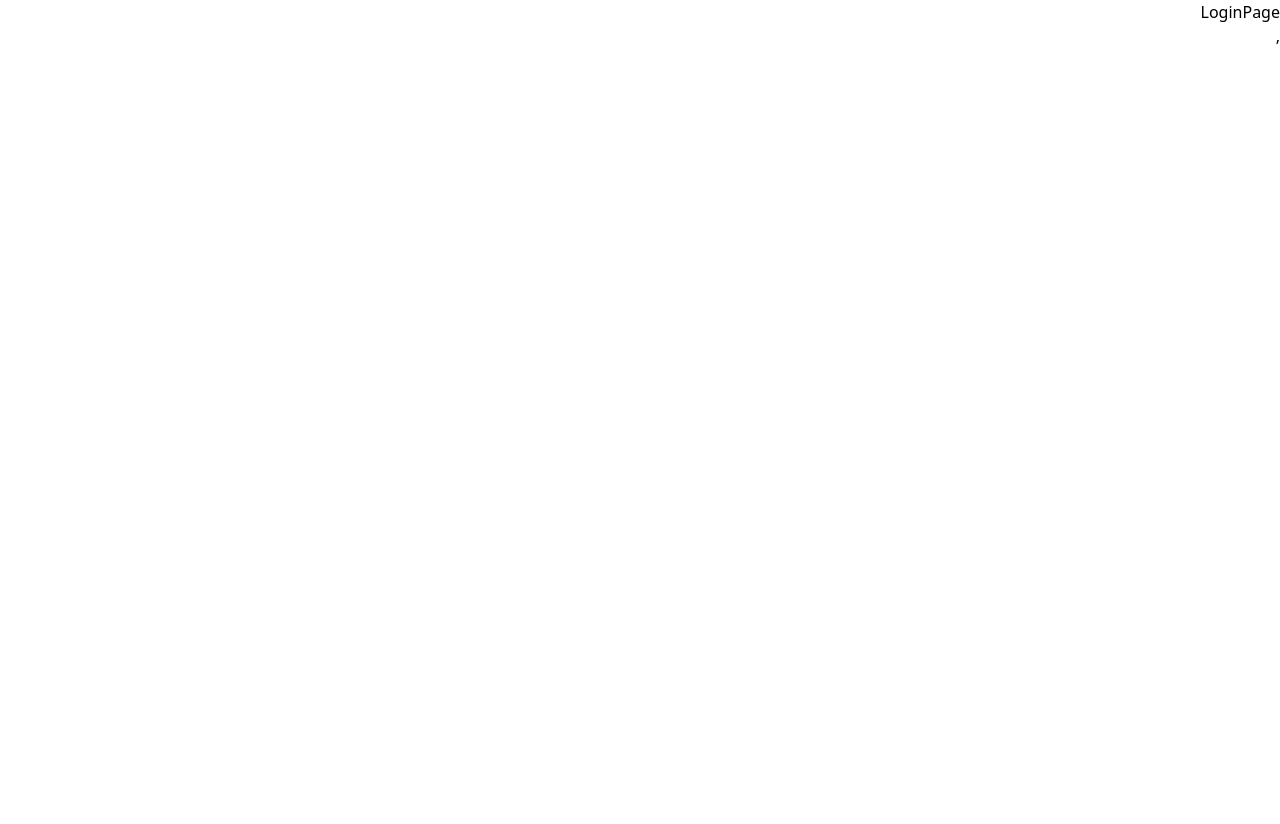
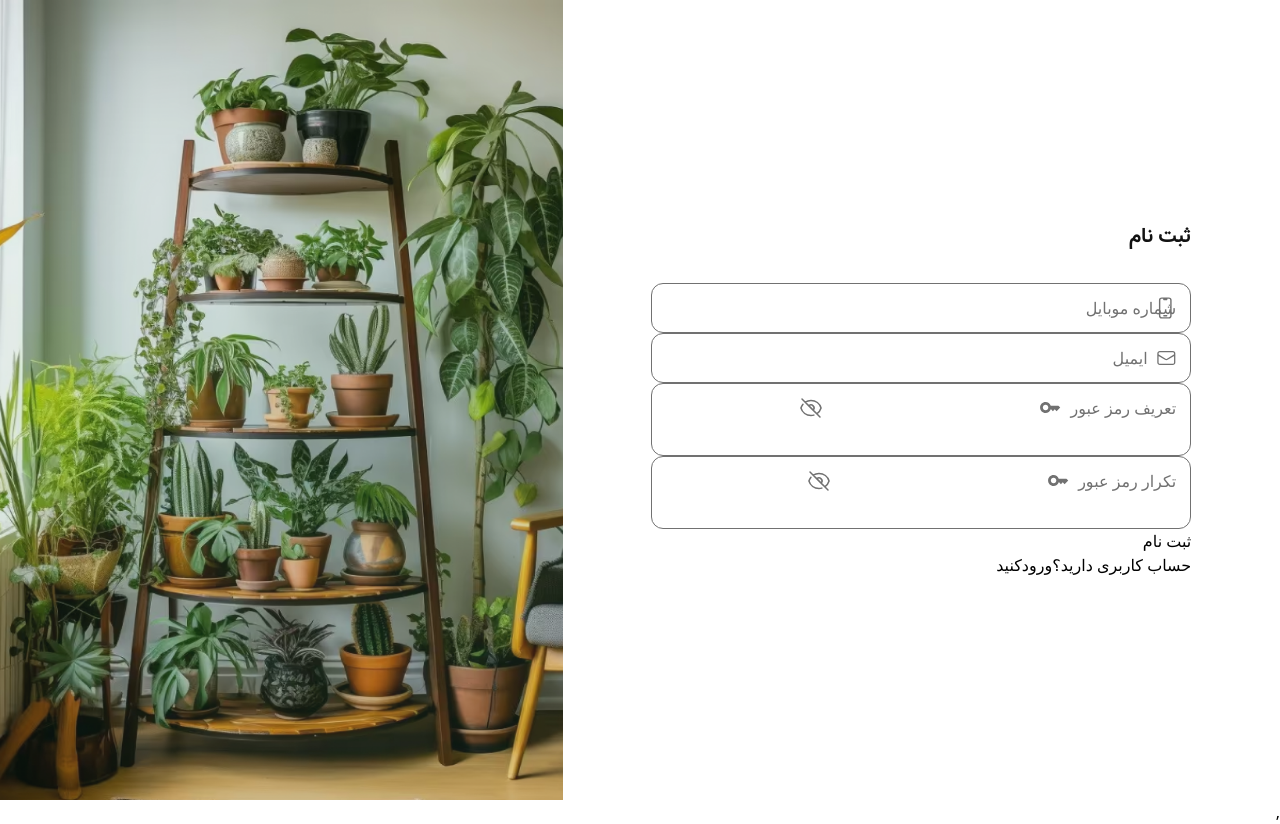
Before and after one commit to awmiri/PLANT-WEB, a React (Vite) app: page /loginpage in a window 1280 px wide. Before the commit the page ends 800 px from the top, so only its background shows below. Built offline with nearby package versions, Linux system fonts and the light colour scheme.

Commit message:
create main consept of  the sign up page

```diff
--- a/src/index.css
+++ b/src/index.css
@@ -1,6 +1,10 @@
 @import "tailwindcss";
 * {
   box-sizing: border-box;
+}
+body,
+html {
+  height: 100%;
 }
 @font-face {
   font-family: vazirBold;
--- a/src/layouts/AuthLayout.jsx
+++ b/src/layouts/AuthLayout.jsx
@@ -2,7 +2,7 @@ import { Outlet } from 'react-router';
 
 function AuthLayout() {
     return (
-        <div className="">
+        <div className='w-full h-dvh overflow-hidden flex items-center justify-between'>
             <Outlet />
         </div>
     );
--- a/src/mainConsept/Login_page/SignupPage.jsx
+++ b/src/mainConsept/Login_page/SignupPage.jsx
@@ -1,7 +1,64 @@
 import React from 'react'
+import './login.css'
+
 
 export default function SignupPage() {
     return (
-        <div>LoginPage</div>
+        <>
+            <div className='w-full h-full flex flex-col items-center justify-center'>
+                <div className='w-[540px] h-[485px] flex flex-col items-start justify-center'>
+                    <h2 className='text-customBlack font-vazirBold mb-8 text-xl'>ثبت نام</h2>
+                    <form action="" className='w-full'>
+                        <div className='border border-customgray3 rounded-xl flex relative gap-2 w-full py-3 px-3.5 text-customgray3'>
+                            <svg fill="none" viewBox="0 0 24 24" stroke-width="1.5" stroke="currentColor" class="size-6">
+                                <path stroke-linecap="round" stroke-linejoin="round" d="M10.5 1.5H8.25A2.25 2.25 0 0 0 6 3.75v16.5a2.25 2.25 0 0 0 2.25 2.25h7.5A2.25 2.25 0 0 0 18 20.25V3.75a2.25 2.25 0 0 0-2.25-2.25H13.5m-3 0V3h3V1.5m-3 0h3m-3 18.75h3" />
+                            </svg>
+                            <label htmlFor="" className='absolute'>شماره موبایل</label>
+                            <input type="number" className='w-full outline-0' />
+                        </div>
+                        <div className='border border-customgray3 rounded-xl flex relative gap-2 w-full py-3 px-3.5 text-customgray3'>
+                            <svg fill="none" viewBox="0 0 24 24" stroke-width="1.5" stroke="currentColor" class="size-6">
+                                <path stroke-linecap="round" stroke-linejoin="round" d="M21.75 6.75v10.5a2.25 2.25 0 0 1-2.25 2.25h-15a2.25 2.25 0 0 1-2.25-2.25V6.75m19.5 0A2.25 2.25 0 0 0 19.5 4.5h-15a2.25 2.25 0 0 0-2.25 2.25m19.5 0v.243a2.25 2.25 0 0 1-1.07 1.916l-7.5 4.615a2.25 2.25 0 0 1-2.36 0L3.32 8.91a2.25 2.25 0 0 1-1.07-1.916V6.75" />
+                            </svg>
+
+                            <label htmlFor="">ایمیل</label>
+                            <input type="email" className='w-full outline-0' />
+                        </div>
+                        <div className='border border-customgray3 rounded-xl flex relative gap-2 w-full py-3 px-3.5 text-customgray3'>
+                            <label htmlFor="">تعریف رمز عبور</label>
+                            <div>
+                                <svg width="23" height="23" viewBox="0 0 23 23" fill="none">
+                                    <path d="M19.4063 9.66667H11.7522C11.0005 7.53083 8.9655 6 6.573 6C3.53883 6 1.073 8.46583 1.073 11.5C1.073 14.5342 3.53883 17 6.573 17C8.9655 17 11.0005 15.4692 11.7522 13.3333H12.073L13.9063 15.1667L15.7397 13.3333L17.573 15.1667L21.2397 11.4633L19.4063 9.66667ZM6.573 14.25C5.0605 14.25 3.823 13.0125 3.823 11.5C3.823 9.9875 5.0605 8.75 6.573 8.75C8.0855 8.75 9.323 9.9875 9.323 11.5C9.323 13.0125 8.0855 14.25 6.573 14.25Z" fill="#717171" />
+                                </svg>
+                                <input type="password" className='w-full outline-0' />
+                            </div>
+                            <svg fill="none" viewBox="0 0 24 24" stroke-width="1.5" stroke="currentColor" class="size-6">
+                                <path stroke-linecap="round" stroke-linejoin="round" d="M3.98 8.223A10.477 10.477 0 0 0 1.934 12C3.226 16.338 7.244 19.5 12 19.5c.993 0 1.953-.138 2.863-.395M6.228 6.228A10.451 10.451 0 0 1 12 4.5c4.756 0 8.773 3.162 10.065 7.498a10.522 10.522 0 0 1-4.293 5.774M6.228 6.228 3 3m3.228 3.228 3.65 3.65m7.894 7.894L21 21m-3.228-3.228-3.65-3.65m0 0a3 3 0 1 0-4.243-4.243m4.242 4.242L9.88 9.88" />
+                            </svg>
+
+                        </div>
+                        <div className='border border-customgray3 rounded-xl flex relative gap-2 w-full py-3 px-3.5 text-customgray3'>
+                            <label htmlFor="">تکرار رمز عبور</label>
+                            <div>
+                                <svg width="23" height="23" viewBox="0 0 23 23" fill="none">
+                                    <path d="M19.4063 9.66667H11.7522C11.0005 7.53083 8.9655 6 6.573 6C3.53883 6 1.073 8.46583 1.073 11.5C1.073 14.5342 3.53883 17 6.573 17C8.9655 17 11.0005 15.4692 11.7522 13.3333H12.073L13.9063 15.1667L15.7397 13.3333L17.573 15.1667L21.2397 11.4633L19.4063 9.66667ZM6.573 14.25C5.0605 14.25 3.823 13.0125 3.823 11.5C3.823 9.9875 5.0605 8.75 6.573 8.75C8.0855 8.75 9.323 9.9875 9.323 11.5C9.323 13.0125 8.0855 14.25 6.573 14.25Z" fill="#717171" />
+                                </svg>
+                                <input type="password" className='w-full outline-0' />
+                            </div>
+                            <svg fill="none" viewBox="0 0 24 24" stroke-width="1.5" stroke="currentColor" class="size-6">
+                                <path stroke-linecap="round" stroke-linejoin="round" d="M3.98 8.223A10.477 10.477 0 0 0 1.934 12C3.226 16.338 7.244 19.5 12 19.5c.993 0 1.953-.138 2.863-.395M6.228 6.228A10.451 10.451 0 0 1 12 4.5c4.756 0 8.773 3.162 10.065 7.498a10.522 10.522 0 0 1-4.293 5.774M6.228 6.228 3 3m3.228 3.228 3.65 3.65m7.894 7.894L21 21m-3.228-3.228-3.65-3.65m0 0a3 3 0 1 0-4.243-4.243m4.242 4.242L9.88 9.88" />
+                            </svg>
+
+                        </div>
+
+                        <button>ثبت نام</button>
+
+                        <p>حساب کاربری دارید؟<a href="">ورود</a>کنید</p>
+
+                    </form>
+                </div>
+            </div>
+            <img src="./image/loginimg/loginpic.png" alt="" className="max-w-full max-h-full object-contain" />
+        </>
     )
 }
--- /dev/null
+++ b/src/mainConsept/Login_page/login.css
@@ -0,0 +1,5 @@
+input[type="number"]::-webkit-inner-spin-button,
+input[type="number"]::-webkit-outer-spin-button {
+  -webkit-appearance: none;
+  margin: 0;
+}
```
